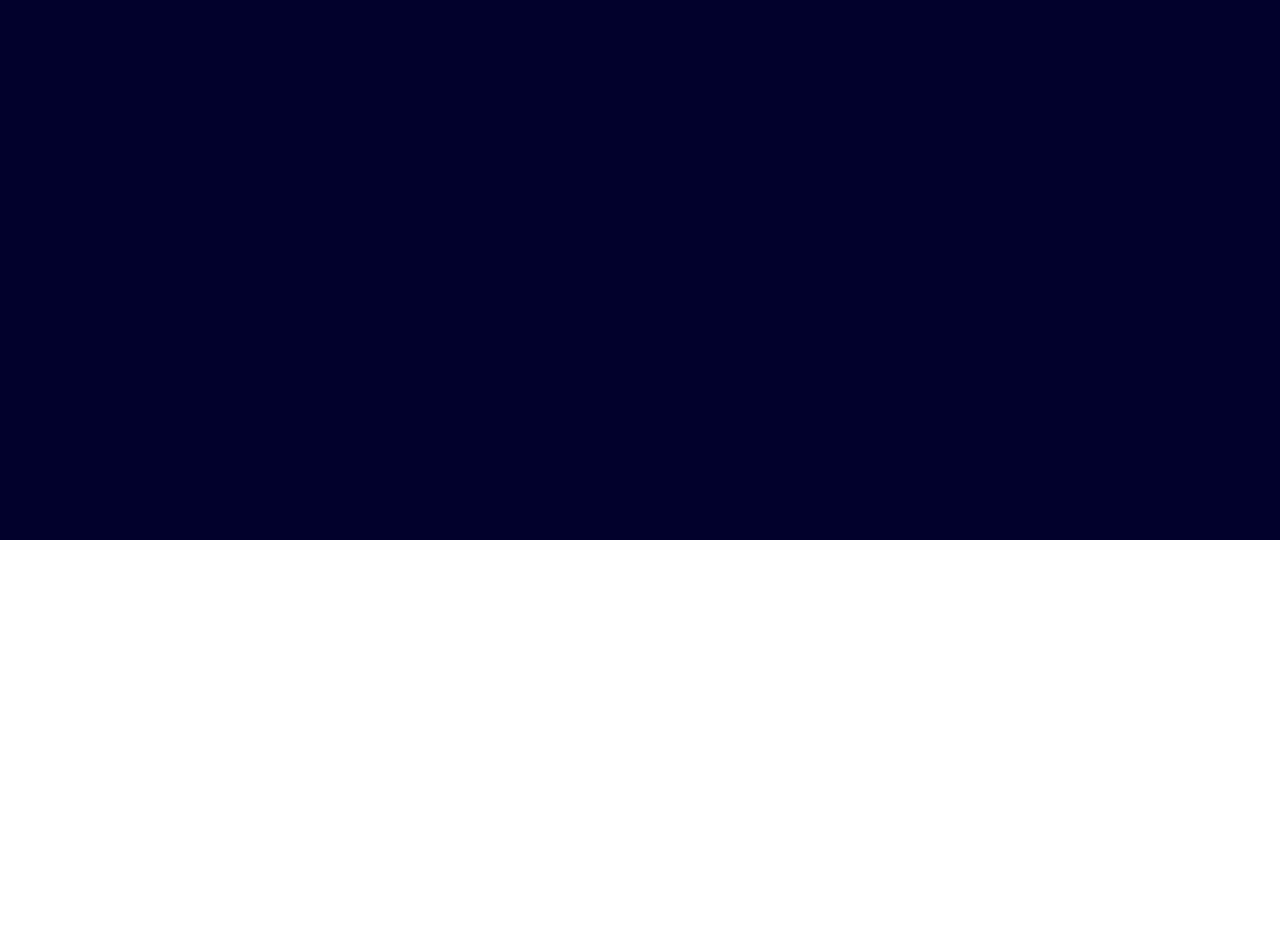
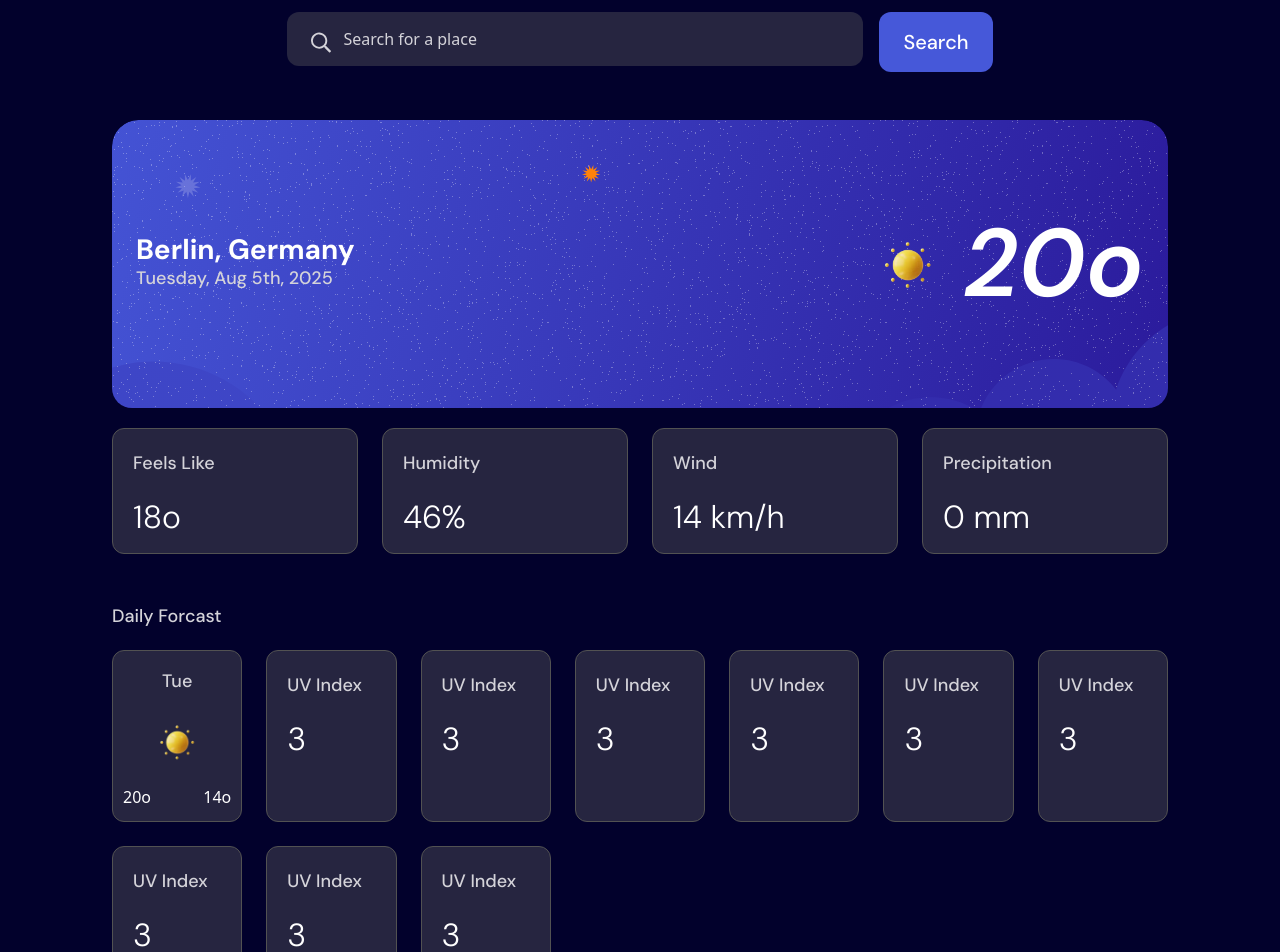
Before and after one commit to victorrmark/weatherly, a React (Vite) app: page / in a window 1280 px wide. Shown: the part 260-1212 px from the top of the page. Before the commit the page ends 800 px from the top, so only its background shows below. Built offline with nearby package versions, Linux system fonts and the light colour scheme.

Commit message:
ui update and error handling

```diff
--- a/index.html
+++ b/index.html
@@ -7,7 +7,7 @@
     <title>weather-app</title>
   </head>
   <body>
-    <div id="root" class="h-screen w-full p-4 pb-12 sm:p-6 sm:pb-20 lg:px-[7rem] lg:pt-12 bg-neutral-900"></div>
+    <div id="root" class="h-full w-full p-4 pb-12 sm:p-6 sm:pb-20 lg:px-[7rem] lg:pt-12 bg-neutral-900"></div>
     <script type="module" src="/src/main.tsx"></script>
   </body>
 </html>
--- a/src/App.tsx
+++ b/src/App.tsx
@@ -1,13 +1,29 @@
 // import { useState } from "react";
 import "./App.css";
 import Logo from "./assets/logo.svg";
+import UnitsIcon from "./assets/icon-units.svg";
+import DropdownIcon from "./assets/icon-dropdown.svg";
+import Search from "./Components/Search";
+import WeatherBox from "./Components/WeatherBox";
 
 function App() {
   return (
     <>
-      <div >
+      <div className="flex justify-between items-center w-full ">
         <img src={Logo} alt="Weather Now Logo" />
+
+        <button className="py-2 px-2.5 sm:py-3 sm:px-4 pre-8 sm:pre-7 bg-neutral-800 hover:bg-neutral-700
+        text-neutral-0 rounded-md flex items-center gap-1.5 sm:gap-2.5">
+          <img src={UnitsIcon} alt="Units Icon" />
+          Units
+          <img src={DropdownIcon} alt="Dropdown Icon" />
+        </button>
       </div>
+      <p className="pre-2 text-neutral-0 my-12 lg:my-16 w-full text-center">
+        How's the sky looking today?
+      </p>
+      <Search />
+      <WeatherBox />
     </>
   );
 }
--- /dev/null
+++ b/src/Components/Search.tsx
@@ -0,0 +1,27 @@
+import SearchIcon from "../assets/icon-search.svg";
+
+export default function Search() {
+  return (
+    <form className="flex flex-col w-full gap-4 sm:flex-row justify-center mb-8 lg:mb-12">
+      <div className="relative w-full max-w-xl sm:flex-initial">
+        <div className="absolute inset-y-0 left-6 flex items-center pointer-events-none">
+          <img src={SearchIcon} alt="Search Icon" />
+        </div>
+        <label htmlFor="search" className="sr-only">
+          Search
+        </label>
+        <input
+          className="block w-full rounded-xl py-4 pl-14 pr-6 text-neutral-0
+          placeholder:pre-5-med placeholder:text-neutral-200 truncate bg-neutral-800 hover:bg-neutral-700"
+          placeholder="Search for a place"
+          id="search"
+          // onChange={(e) => {
+          //   handleSearch(e.target.value);
+          // }}
+          // defaultValue={searchParams.get("query") || ""}
+        />
+      </div>
+      <button className="py-4 px-6 pre-5-med text-neutral-0 rounded-xl bg-blue-500 w-full sm:w-auto hover:bg-blue-700">Search</button>
+    </form>
+  );
+}
--- /dev/null
+++ b/src/Components/WeatherBox.tsx
@@ -0,0 +1,110 @@
+import sunny from "../assets/icon-sunny.webp";
+
+export default function WeatherBox() {
+  return (
+    <div className="w-full">
+      <div>
+        <div
+          className="bg-image-bg-s sm:bg-image-bg-l bg-no-repeat bg-cover h-72 rounded-[1.25rem]
+          flex flex-col sm:flex-row items-center justify-center sm:justify-between gap-6 sm:gap-8 p-3 sm:p-6"
+        >
+          <span>
+            <p className="pre-4 text-neutral-0 text-center sm:text-left">
+              Berlin, Germany
+            </p>
+            <p className="pre-6 text-neutral-200 text-center sm:text-left">
+              Tuesday, Aug 5th, 2025
+            </p>
+          </span>
+
+          <span className="flex items-center gap-2">
+            <img
+              src={sunny}
+              alt="current weather icon"
+              className="object-cover"
+              style={{ width: "95px", height: "auto" }}
+            />
+            <p className="pre-1 text-neutral-0 font-bricolage">20o</p>
+          </span>
+        </div>
+
+        <div className="grid grid-cols-2 sm:grid-cols-4 gap-3.5 sm:gap-5 lg:gap-6 mt-5 mb-8 lg:mb-12">
+          <div className="weather-card">
+            <p className="pre-6 text-neutral-200">Feels Like</p>
+            <p className="pre-3 text-neutral-0">18o</p>
+          </div>
+          <div className="weather-card">
+            <p className="pre-6 text-neutral-200">Humidity</p>
+            <p className="pre-3 text-neutral-0">46%</p>
+          </div>
+          <div className="weather-card">
+            <p className="pre-6 text-neutral-200">Wind</p>
+            <p className="pre-3 text-neutral-0">14 km/h</p>
+          </div>
+          <div className="weather-card">
+            <p className="pre-6 text-neutral-200">Precipitation</p>
+            <p className="pre-3 text-neutral-0">0 mm</p>
+          </div>
+        </div>
+
+        <div>
+          <p className="pre-6 text-neutral-200 mb-5">Daily Forcast</p>
+
+          <div className="grid grid-cols-3 sm:grid-cols-7 gap-3.5 sm:gap-5 lg:gap-6 mt-5 mb-8 lg:mb-12">
+            <div className="forecast-card">
+              <p className="pre-6 text-neutral-200 text-center">Tue</p>
+              <div className="m-auto">
+                <img
+                  src={sunny}
+                  alt="current weather icon"
+                  className="object-cover"
+                  style={{ width: "70px", height: "auto" }}
+                />
+              </div>
+              <span className="flex justify-between">
+                <p className="pre-7 text-neutral-0">20o</p>
+                <p className="pre-7 text-neutral-0">14o</p>
+              </span>
+            </div>
+            <div className="weather-card">
+              <p className="pre-6 text-neutral-200">UV Index</p>
+              <p className="pre-3 text-neutral-0">3</p>
+            </div>
+            <div className="weather-card">
+              <p className="pre-6 text-neutral-200">UV Index</p>
+              <p className="pre-3 text-neutral-0">3</p>
+            </div>
+            <div className="weather-card">
+              <p className="pre-6 text-neutral-200">UV Index</p>
+              <p className="pre-3 text-neutral-0">3</p>
+            </div>
+            <div className="weather-card">
+              <p className="pre-6 text-neutral-200">UV Index</p>
+              <p className="pre-3 text-neutral-0">3</p>
+            </div>
+            <div className="weather-card">
+              <p className="pre-6 text-neutral-200">UV Index</p>
+              <p className="pre-3 text-neutral-0">3</p>
+            </div>
+            <div className="weather-card">
+              <p className="pre-6 text-neutral-200">UV Index</p>
+              <p className="pre-3 text-neutral-0">3</p>
+            </div>
+            <div className="weather-card">
+              <p className="pre-6 text-neutral-200">UV Index</p>
+              <p className="pre-3 text-neutral-0">3</p>
+            </div>
+            <div className="weather-card">
+              <p className="pre-6 text-neutral-200">UV Index</p>
+              <p className="pre-3 text-neutral-0">3</p>
+            </div>
+            <div className="weather-card">
+              <p className="pre-6 text-neutral-200">UV Index</p>
+              <p className="pre-3 text-neutral-0">3</p>
+            </div>
+          </div>
+        </div>
+      </div>
+    </div>
+  );
+}
--- a/src/index.css
+++ b/src/index.css
@@ -4,27 +4,44 @@
 @tailwind components;
 @tailwind utilities;
 
-.p-1 {
+@layer base {
+  * {
+    @apply leading-none;
+  }
+}
+
+.pre-1 {
   @apply font-dmSans font-semibold italic text-neutral-0 text-8xl;
 }
-.p-2 {
+.pre-2 {
   @apply font-bricolage font-bold text-[3.25rem];
 }
-.p-3 {
+.pre-3 {
   @apply font-dmSans font-light text-[2rem];
 }
-.p-4 {
+.pre-4 {
   @apply font-dmSans font-bold text-[1.75rem];
 }
-.p-5 {
+.pre-5 {
   @apply font-dmSans font-semibold text-xl;
 }
-.p-6 {
+.pre-5-med {
+  @apply font-dmSans font-medium text-xl;
+}
+.pre-6 {
   @apply font-dmSans font-medium text-lg;
 }
 .p-7 {
   @apply font-dmSans font-medium text-base;
 }
-.p-8 {
+.pre-8 {
   @apply font-dmSans font-medium text-sm;
 }
+
+.weather-card {
+  @apply flex flex-col p-5 gap-6 bg-neutral-800 border border-neutral-600 rounded-xl;
+}
+
+.forecast-card {
+  @apply flex flex-col px-2.5 py-4 gap-3 bg-neutral-800 border border-neutral-600 rounded-xl;
+}
--- a/src/services/searchWeather.ts
+++ b/src/services/searchWeather.ts
@@ -58,7 +58,7 @@ export const getWeather = async (coords: Coordinates) => {
       }),
     };
   } catch (error) {
-    console.error("Error fetching weather data:", error);
+    console.error("API ERROR");
     throw error;
   }
 };
@@ -69,7 +69,10 @@ export const getWeatherByCity = async (city: string) => {
   const url = `https://geocoding-api.open-meteo.com/v1/search?name=${encodeURIComponent(
     city
   )}&count=1`;
+
+
   const res = await axios.get(url);
+
   if (res.data && res.data.results && res.data.results.length > 0) {
     const { latitude, longitude, city:name, country }:Coordinates = res.data.results[0];
     const weather = await getWeather({ latitude, longitude });
--- a/src/utils/geolocation.ts
+++ b/src/utils/geolocation.ts
@@ -28,7 +28,7 @@ export interface Coordinates {
 
 export const getGeoLocation = async (): Promise<Coordinates> => {
   const res = await axios.get("https://ipapi.co/json/");
-  if (res.status !== 200) throw new Error("Failed to fetch IP location");
+  if (res.status !== 200) throw new Error("Problem fetching Location Data. Try Searching for a city");
   const data = res.data;
   return {
     latitude: data.latitude,
--- a/tailwind.config.js
+++ b/tailwind.config.js
@@ -24,6 +24,10 @@ export default {
         "blue-700": "#2B1B9C",
         "blue-500": "#4658D9",
       },
+      backgroundImage: {
+        'image-bg-l': "url('./src/assets/bg-today-large.svg')",
+        'image-bg-s': "url('./src/assets/bg-today-small.svg')",
+      },
     },
   },
   plugins: [],
```
